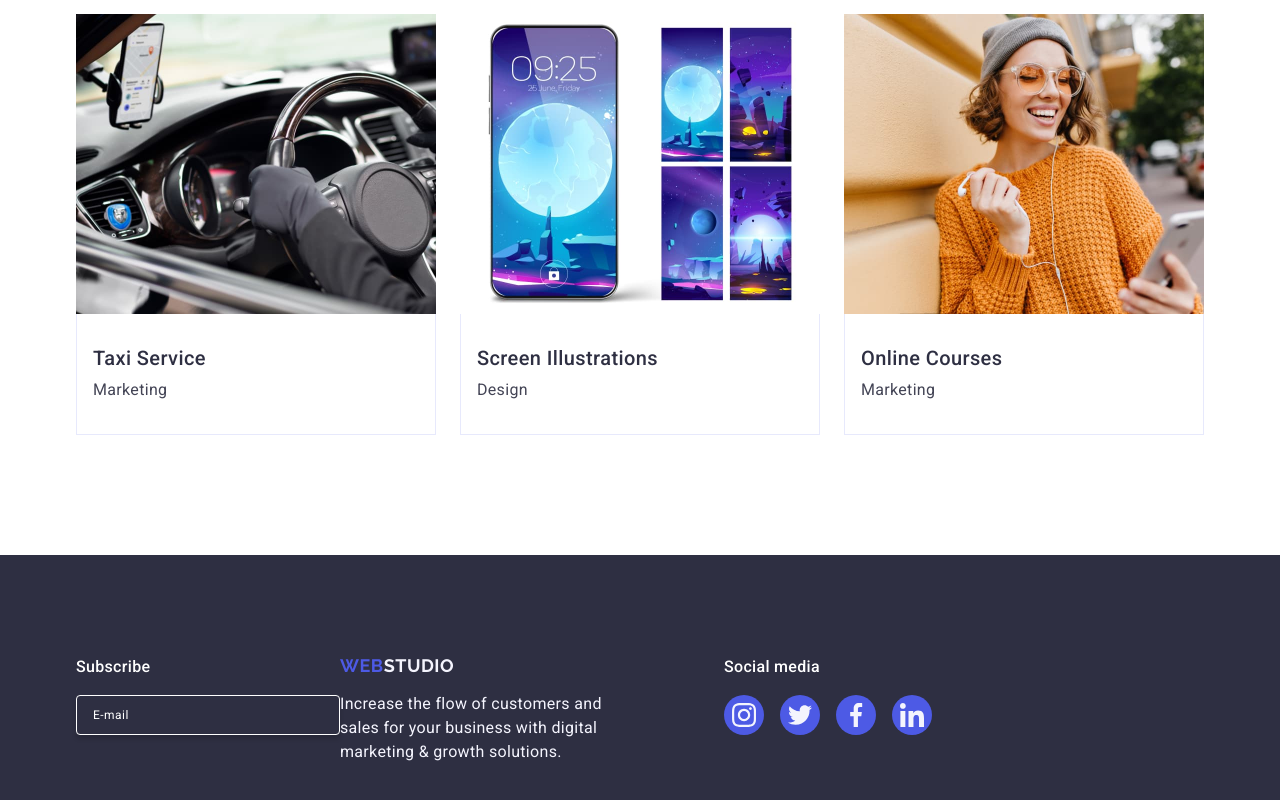
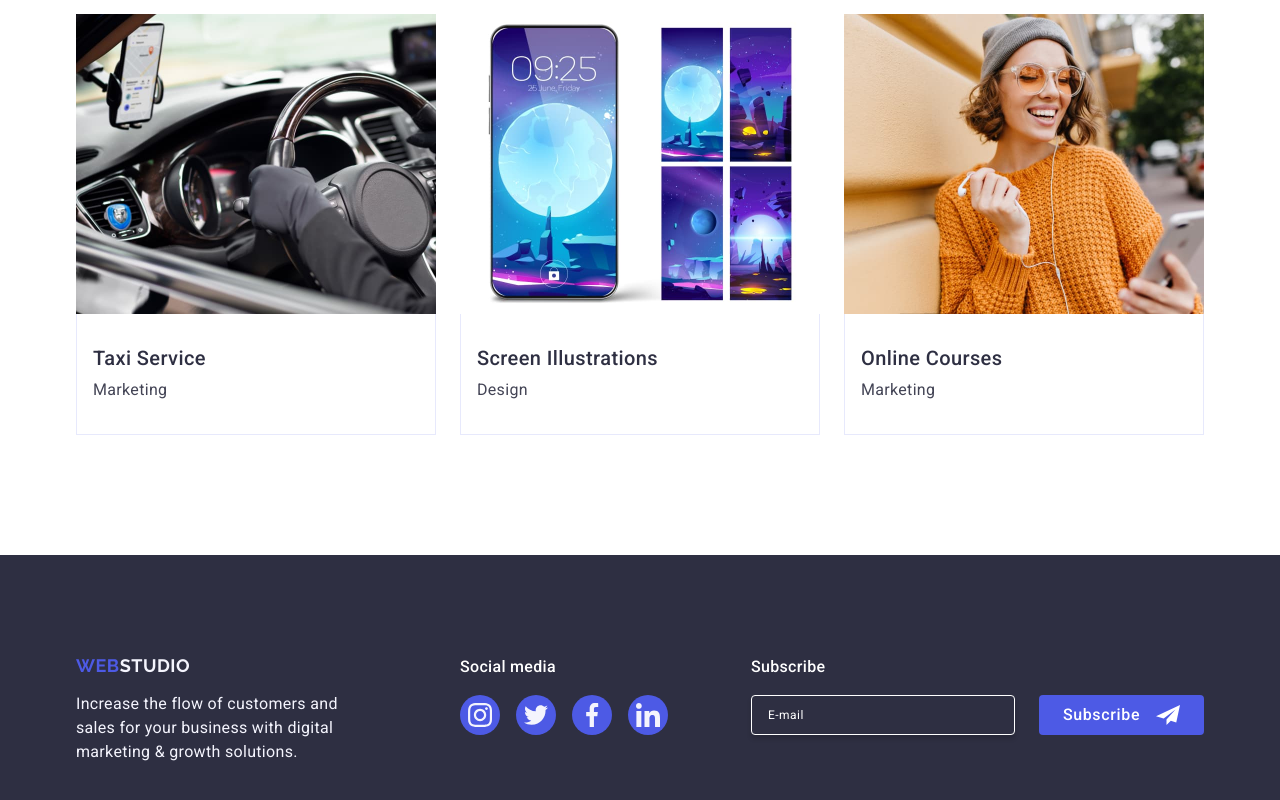
Before and after one commit to Julia-Mosendz/goit-markup-hw-05, a plain HTML site: page index.html in a window 1280 px wide. Shown: the part 2620-3420 px from the top of the page. Drawn offline with nearby package versions, Linux system fonts and the light colour scheme.

Commit message:
fotter-form

```diff
--- a/css/styles.css
+++ b/css/styles.css
@@ -465,7 +465,9 @@ img {
   display: inline-block;
   margin-bottom: 16px;
 }
-
+.container-footer-form {
+  margin-left: auto;
+}
 .container-footer-paragraph {
   margin-bottom: 16px;
   font-weight: 500;
@@ -477,6 +479,7 @@ img {
 
 .form-in-footer {
   display: flex;
+  gap: 24px;
 }
 
 .footer-label {
@@ -495,11 +498,35 @@ img {
   box-shadow: 0px 4px 4px rgba(0, 0, 0, 0.15);
   border-radius: 4px;
   color: #ffffff;
+  outline: transparent;
 }
 
 .footer-input::placeholder {
   color: #ffffff;
 }
+.footer-form-btn {
+    display: flex;
+    justify-content: center;
+    align-items: center;
+  border-radius: 4px;
+  min-width: 165px;
+  height: 40px;
+  background: #4d5ae5;
+  border: none;
+  cursor: pointer;
+  font-weight: 500;
+  font-size: 16px;
+  line-height: 1.5;
+  letter-spacing: 0.04em;
+  color: #fff;
+font-family: "Roboto", sans-serif;
+}
+
+.fotter-form-icon {
+    fill: #fff;
+    margin-left: 16px;
+}
+
 .backdrop {
   position: fixed;
   top: 0;
@@ -706,10 +733,11 @@ img {
   cursor: pointer;
   border: none;
   margin: 0 auto;
- transition: background-color 250ms cubic-bezier(0.4, 0, 0.2, 1);
+  transition: background-color 250ms cubic-bezier(0.4, 0, 0.2, 1);
   display: block;
 }
 
-.modal-send-btn:hover, .modal-send-btn:focus {
-    background-color: #404bbf;
+.modal-send-btn:hover,
+.modal-send-btn:focus {
+  background-color: #404bbf;
 }
--- a/index.html
+++ b/index.html
@@ -421,19 +421,7 @@
 
     <footer class="page-footer">
       <div class="container big-footer-container">
-        <div class="container-footer-form">
-          <p class="container-footer-paragraph">Subscribe</p>
-          <form class="form-in-footer">
-            <label class="footer-label">
-              <input
-                class="footer-input"
-                type="email"
-                name="name"
-                placeholder="E-mail"
-              />
-            </label>
-          </form>
-        </div>
+
         <div class="container-footer">
           <a class="footer-logo logo" href=".index.html"
             >Web<span class="logo-part">Studio</span></a
@@ -491,6 +479,20 @@
               </a>
             </li>
           </ul>
+        </div>
+        <div class="container-footer-form">
+            <p class="container-footer-paragraph">Subscribe</p>
+            <form class="form-in-footer">
+                <label class="footer-label">
+                    <input class="footer-input" type="email" name="name" placeholder="E-mail" />
+                </label>
+<button class="footer-form-btn">Subscribe
+    <svg class="fotter-form-icon"  width="24" height="24">
+        <use href="./images/icons.svg#icon-send"></use>
+    </svg>
+</button>
+
+            </form>
         </div>
       </div>
     </footer>
```
